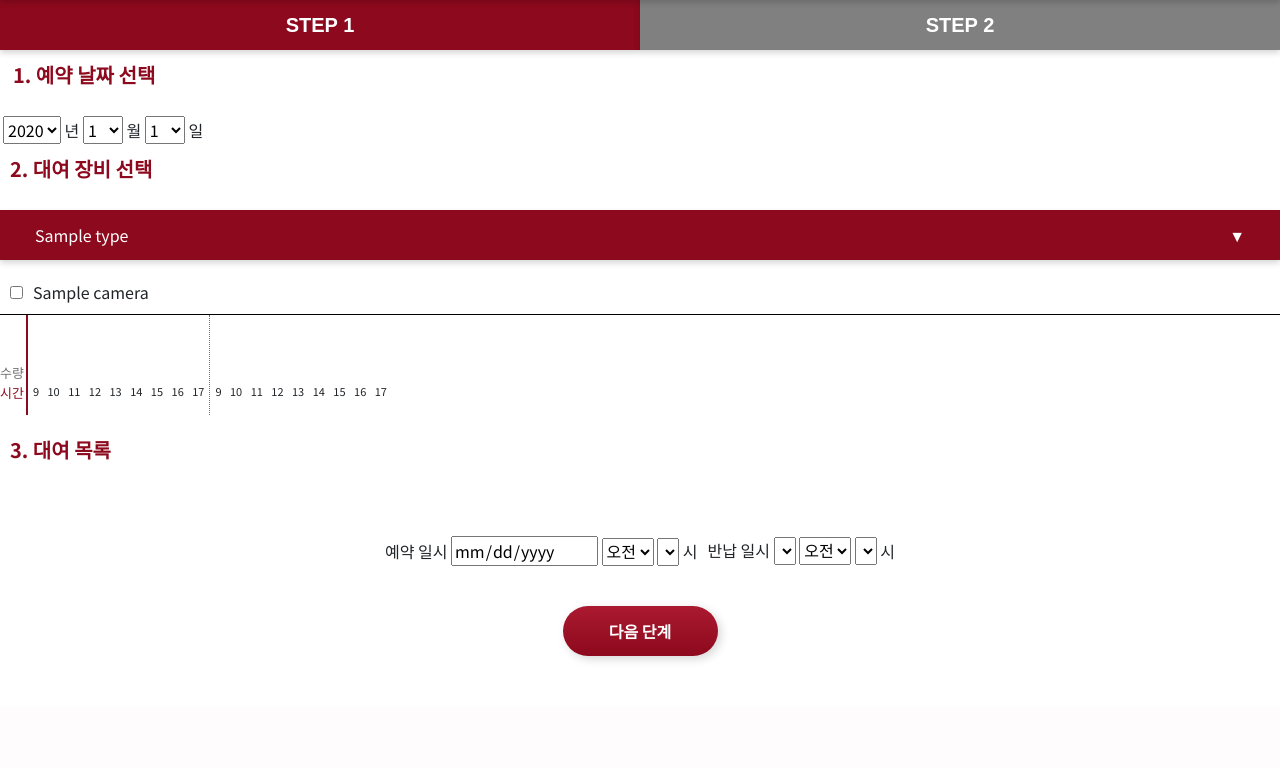
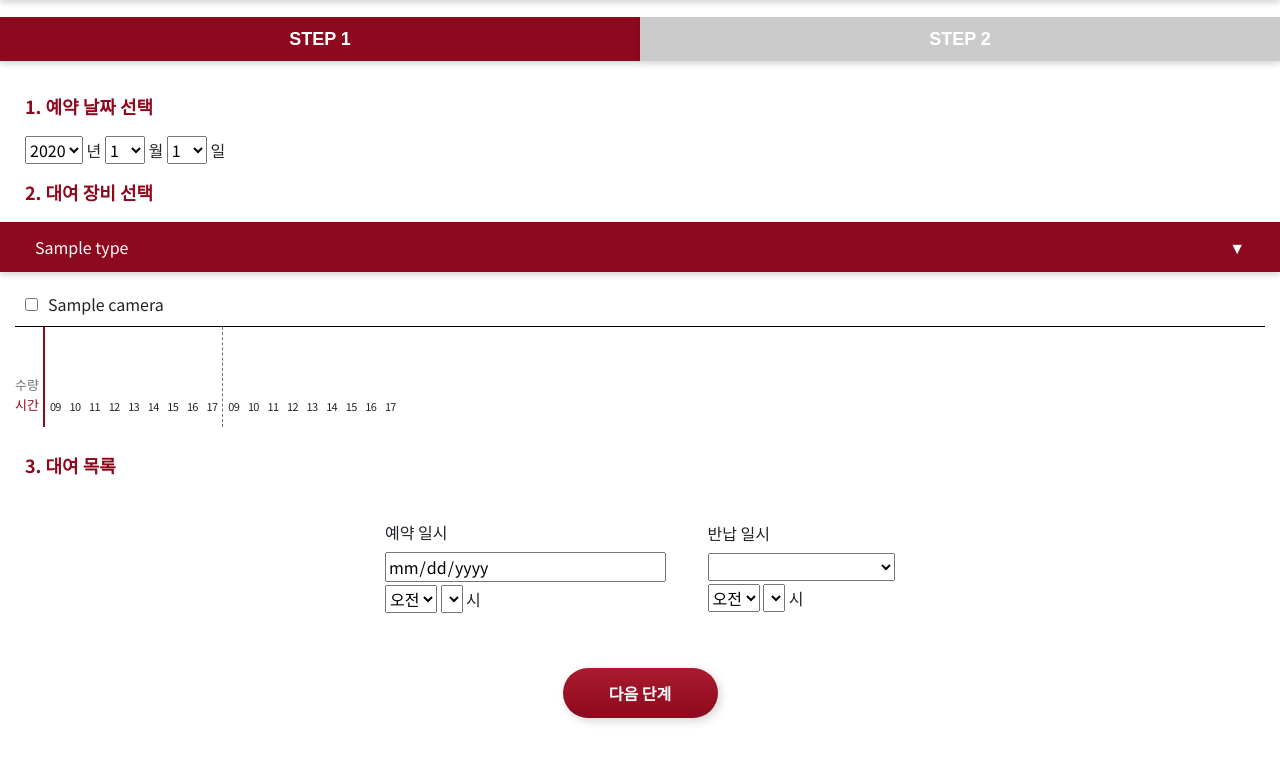
Before and after one commit to dooking/KU-MediaCenterV1, a Django app: template project/app/templates/3-borrow/step1.html in a window 1280 px wide. Shown: the part 96-864 px from the top of the page. Before the commit the page ends 757 px from the top, so only its background shows below. Run offline with Django 3.2, Linux system fonts and the light colour scheme; the template is opened without the code that fills it: most values are stand-ins (such as "Sample title", 1, 10 or a date in 2020); lists and menus that the app fills with data are empty; parts of the project's set-up code (start-up, migrations or seed data) failed here and were passed over; some libraries are stand-ins or nearby versions.

Commit message:
borrow css

```diff
--- a/project/app/static/3-borrow/step1.css
+++ b/project/app/static/3-borrow/step1.css
@@ -13,27 +13,29 @@ form {
     justify-content: flex-start;
 }
 .first_form {
-    padding-left: 3px;
+    padding-left: 25px;
+    margin-top: 15px;
+
 }
 .step-sub {
-    font-size: 20px;
+    font-size: 18px;
     font-weight: bold;
-    padding: 10px;
+
     color: #8d091d;
 }
 .step_box {
+    margin: 17px 0;
     width: 100%;
-    height: 50px;
+    height: 44px;
     display: flex;
     flex-direction: row;
 }
 .step {
     width: 50%;
-    height: 100%;
     color: white;
     font-family: sans-serif;
     font-weight: 600;
-    font-size: 20px;
+    font-size: 18px;
     display: flex;
     align-items: center;
     justify-content: center;
@@ -41,9 +43,10 @@ form {
 }
 #step1 {
     background-color: #8d091d;
+
 }
 #step2 {
-    background-color: gray;
+    background-color: #cbcbcb;
 }
 .standard {
     display: flex;
@@ -51,7 +54,7 @@ form {
     align-items: flex-end;
     justify-content: flex-end;
     padding-bottom: 13px;
-    padding-right: 2px;
+    padding-right: 4px;
 }
 #num {
     font-size: 13px;
@@ -102,6 +105,7 @@ form {
     width: 100%;
 }
 .cam_menu {
+    margin: 0 15px;
     /* background-color: blue; */
     display: flex;
     flex-direction: column;
@@ -146,7 +150,7 @@ form {
     justify-content: flex-end;
     align-items: flex-end;
     font-size: 11px;
-    padding: 0.5px;
+    padding: 0.8px;
 }
 .day {
     display: flex;
@@ -158,23 +162,27 @@ form {
 .hour_num {
     font-size: 11px;
     /* background-color: aqua;  */
-    word-spacing: 6px;
-    padding-top: 2px;
+    word-spacing: 7px;
+    margin-top: 4px;
+    line-height: 0.8;
+    margin-bottom: 0;
+    letter-spacing: -0.7px;
 }
 .day_divide {
     width: 1px;
-    border-left: dotted 1px #707070;
+    border-left: dashed 1px #707070;
 }
 .stack {
     display: flex;
     flex-direction: row;
+    margin-left: 6px
 
 
 }
 .bar_body {
     display: flex;
     flex-direction: row;
-    width: 80%;
+    width: 85%;
     white-space: nowrap;
     overflow-x: scroll;
 }
@@ -212,6 +220,13 @@ form {
     border-radius: 50%;
     border: 2px black solid;
 }
+
+.borrow_list{
+    margin: 0 40px ;
+    list-style-type: circle;
+}
+
+
 .button_box {
     width: 100%;
     height: 50px;
@@ -240,13 +255,21 @@ button{
 }
 .rev_time {
     margin: 5px;
-
 }
 .set_time {
     display: flex;
     justify-content: center;
     align-items: center;
-    margin-top: 40px;
+    margin: 20px;
+
+}
+#fromDate{
+    width: 90%;
+    margin-bottom: 3px;
+}
+#returnDate{
+    width: 100%;
+    margin-bottom: 3px;
 
 }
 .hihi {
--- a/project/app/templates/3-borrow/step1.html
+++ b/project/app/templates/3-borrow/step1.html
@@ -39,7 +39,7 @@
     <form method="POST" name = "step1" action="{% url 'borrow_step2' %}" onsubmit="return checkAll();">
         {% csrf_token %}
         <div>
-            <p class = 'step-sub'>2. 대여 장비 선택</p>
+            <p class = 'step-sub first_form'>2. 대여 장비 선택</p>
 
             {% for otherObject in otherObjects %}
                 <div class = "red_menu_box" onclick = "hide(this)">
@@ -87,7 +87,7 @@
                                                 {% endfor %}
                                             </div>
                                             <div class = 'hour_num'>
-                                                <p>9 10 11 12 13 14 15 16 17</p>
+                                                <p>09 10 11 12 13 14 15 16 17</p>
                                             </div>
                                         </div>
                                         <div class = "day_divide"></div>
@@ -101,7 +101,7 @@
                                                 {% endfor %}
                                             </div>
                                             <div class = "hour_num">
-                                                <p>9 10 11 12 13 14 15 16 17</p>
+                                                <p>09 10 11 12 13 14 15 16 17</p>
                                             </div>
                                         </div>
                                     </div>
@@ -114,7 +114,7 @@
         </div>
 
         <div>
-            <p class = "step-sub">3. 대여 목록</p>
+            <p class = "step-sub first_form">3. 대여 목록</p>
         </div>
         <div class="borrow_list">
         </div>
--- a/project/app/templates/4-studio/step2.html
+++ b/project/app/templates/4-studio/step2.html
@@ -33,7 +33,7 @@
                         <input type="hidden" name="toDate" value="{{toDate}}">
                         <p>{{fromDate}} {{fromTime}}:00 ~ {{toDate}} {{toTime}}:00</p>
                         {% for borrowList in borrowLists %}
-                            <li>{{borrowList}}</li>
+                            <li class="borrowList">{{borrowList}}</li>
                         {% endfor %}
                     </div>
                 </div>
@@ -78,7 +78,7 @@
                 <div class = "content_box">
                     <p class = "step-sub">6. 비고 입력</p>
                     <p class = "step-sub-sub" >(출입카드 반납시간 입력 필수)</p>
-                    <input type="text" placeholder="ex)" name="remark" 반납시간 및 기타 문의 사랑" size = "35">
+                    <input type="text" placeholder="ex) 00일 00시 반납 예정" name="remark" 반납시간 및 기타 문의 사랑" size = "35">
                 </div>
             </div>
             <div class = "button_box">
```
Also changed, not shown: project/app/static/3-borrow/step2.css (+5 -4 lines), project/app/static/4-studio/step1.css (+43 -21 lines), project/app/static/4-studio/step2.css (+5 -4 lines), project/app/templates/4-studio/step1.html (+10 -6 lines).
